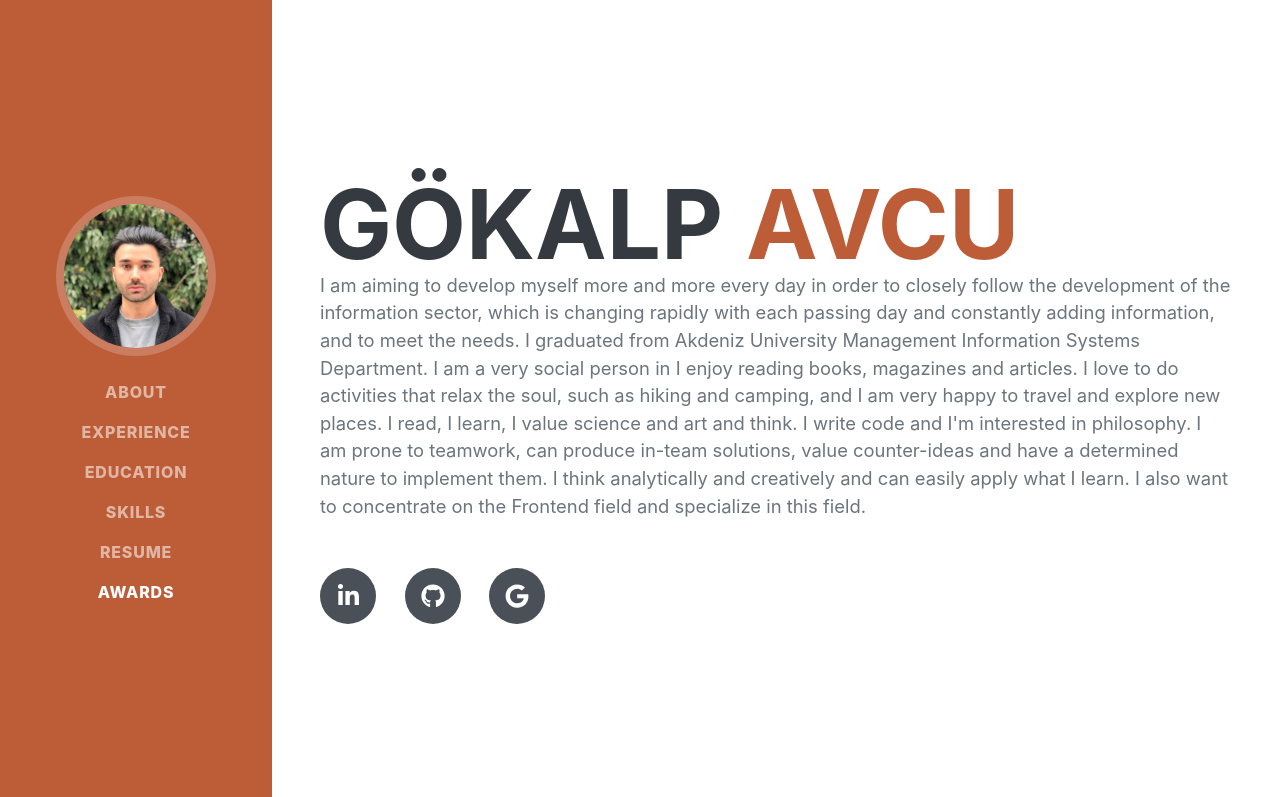
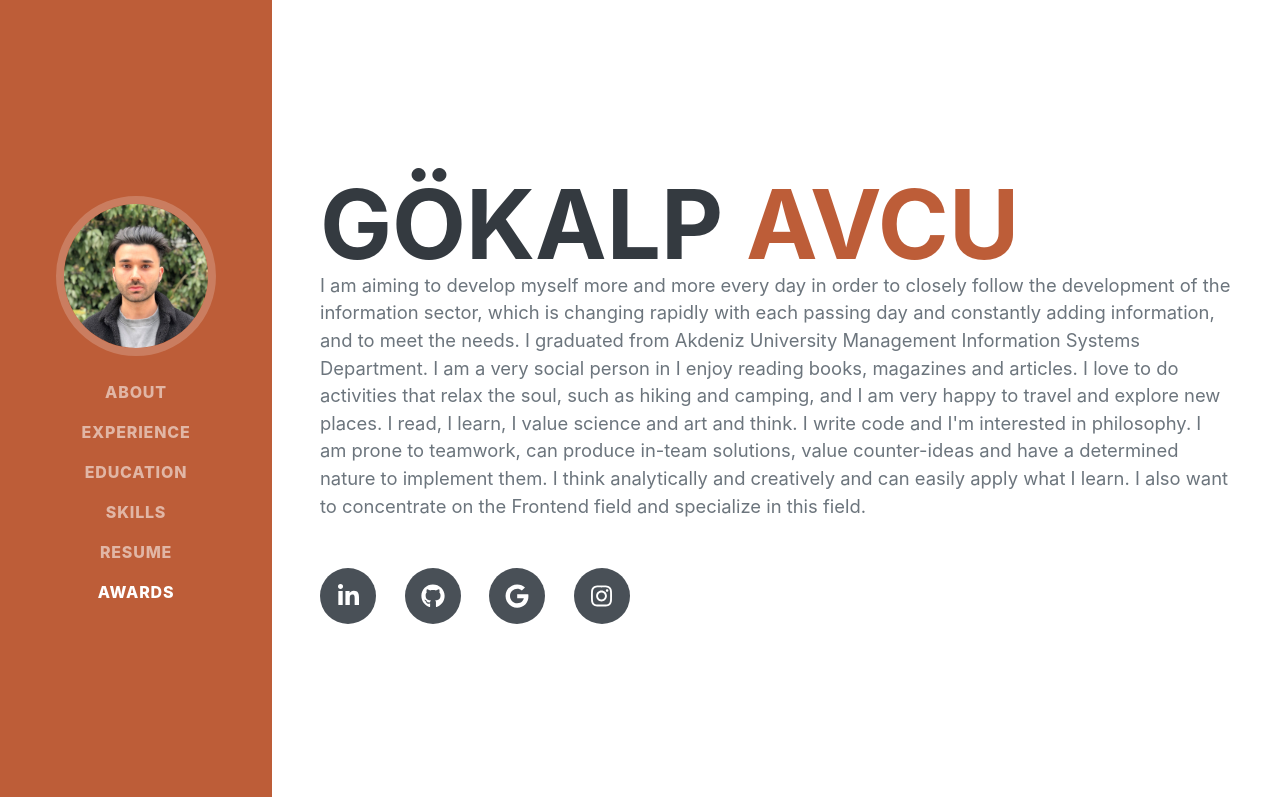
Before and after one commit to GokalpAvcu/personal-portfolio, a plain HTML site: page index.html in a window 1280 px wide. Shown: the top 797 px of the page. Drawn offline with nearby package versions, Linux system fonts and the light colour scheme; a web font is replaced by a local one.

Commit message:
add instagram

```diff
--- a/index.html
+++ b/index.html
@@ -48,6 +48,7 @@
                         <a class="social-icon" href="https://www.linkedin.com/in/gokalpavcu/" target="_blank"><i class="fab fa-linkedin-in"></i></a>
                         <a class="social-icon" href="https://github.com/GokalpAvcu" target="_blank"><i class="fab fa-github"></i></a>
                         <a class="social-icon" href="mailto:avcu219@gmail.com" target="_blank"><i class="fab fa-google"></i></a>
+                        <a class="social-icon" href="https://www.instagram.com/gokalpavcu/" target="_blank"><i class="fab fa-instagram"></i></a>
 
 
                     </div>
```
